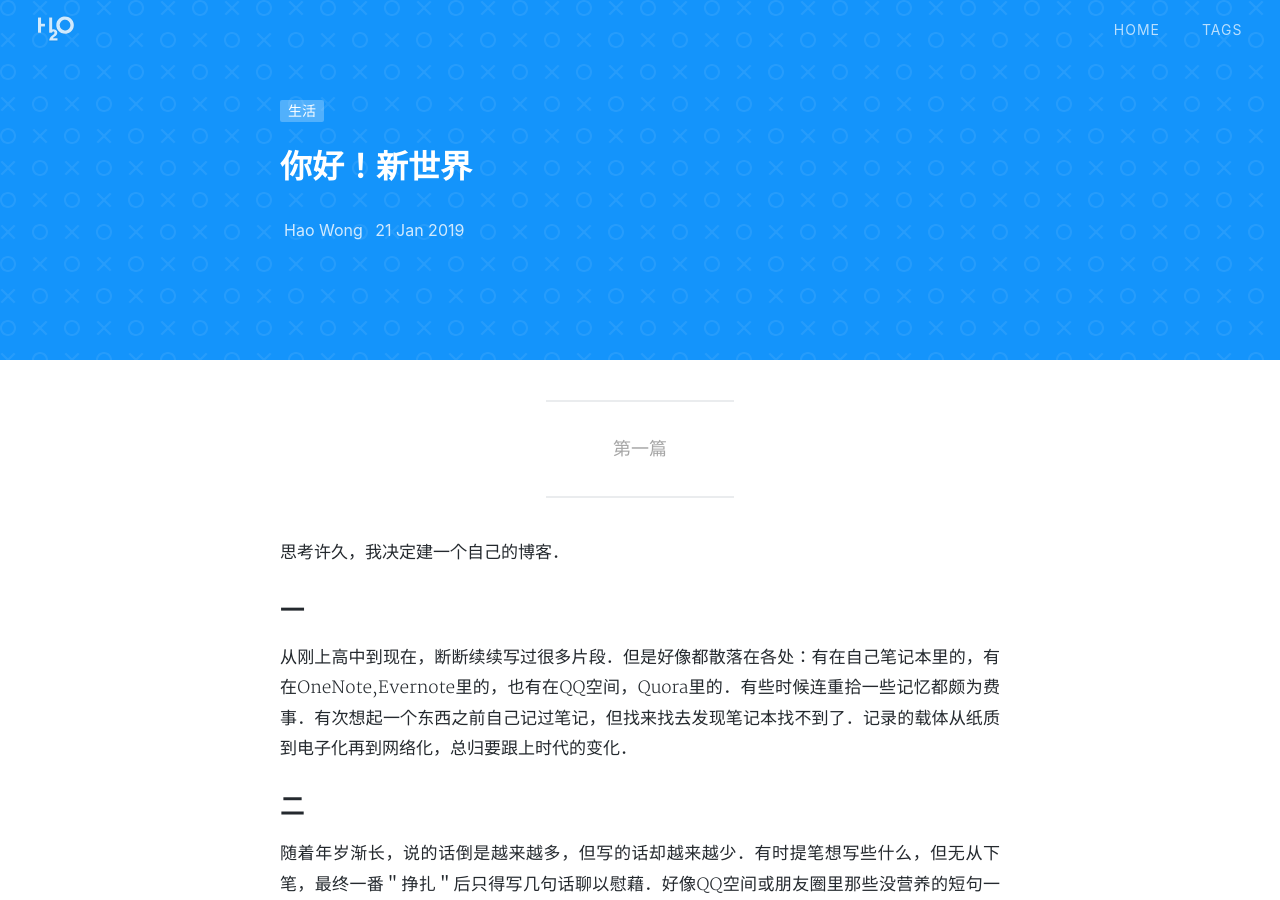
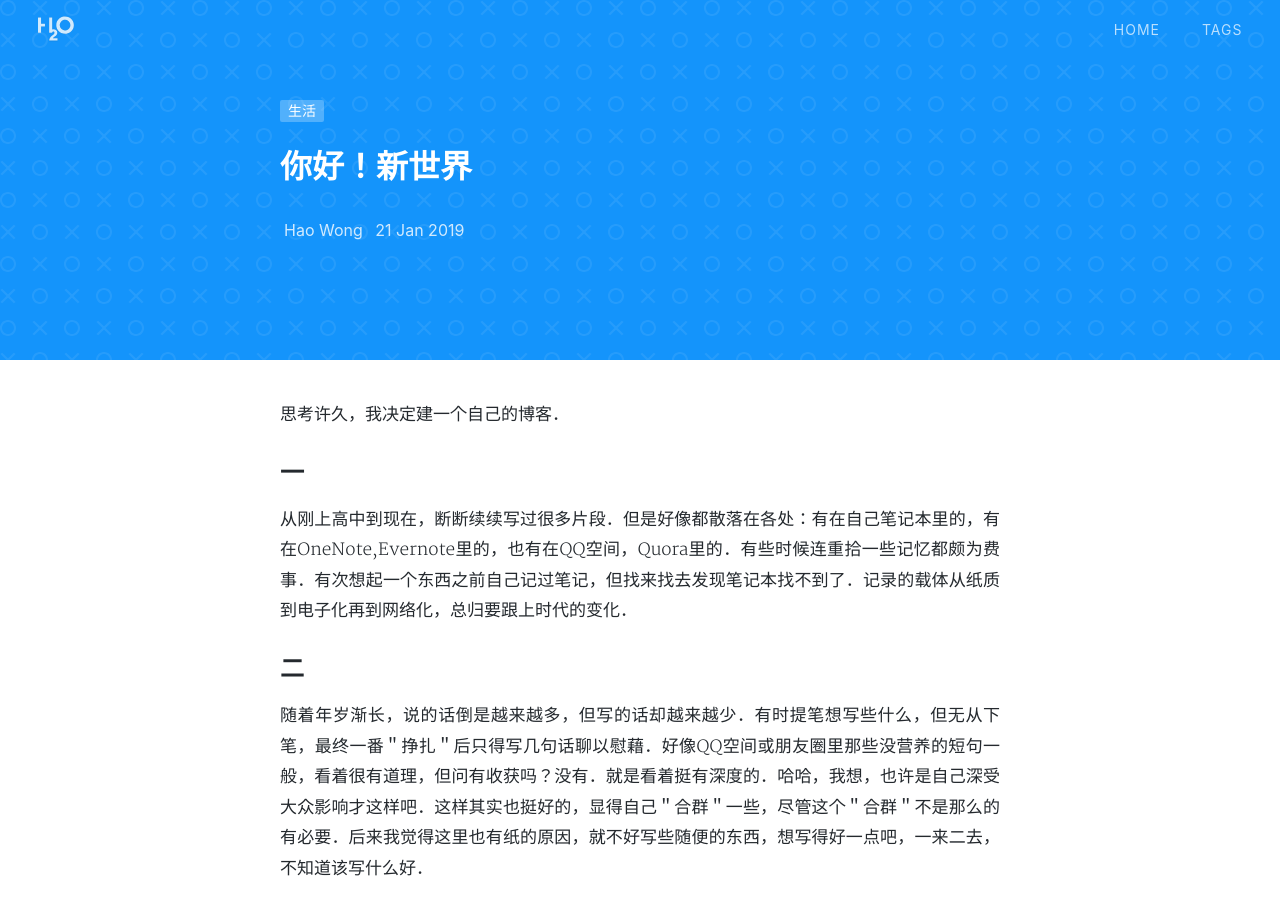
Before and after one commit to Alpha-W/Alpha-W.github.io, a Jekyll site: the page built from _posts/2019-01-21-你好！新世界.md, in a window 1280 px wide and 900 px high. Built offline with Jekyll 4.4.1, drawn with Linux system fonts in a browser that asks for light colours; nearby versions of some CDN libraries; a style sheet for code colours, icons or effects is not loaded.

```diff
--- a/_posts/2019-01-21-你好！新世界.md
+++ b/_posts/2019-01-21-你好！新世界.md
@@ -1,7 +1,6 @@
 ---
 layout: post
 title: '你好！新世界'
-subtitle: '第一篇'
 date: 2019-01-21
 author: 'Hao Wong'
 tags: 生活
```
Also changed, not shown: assets/icons/logo_default.svg, favicon.ico.
